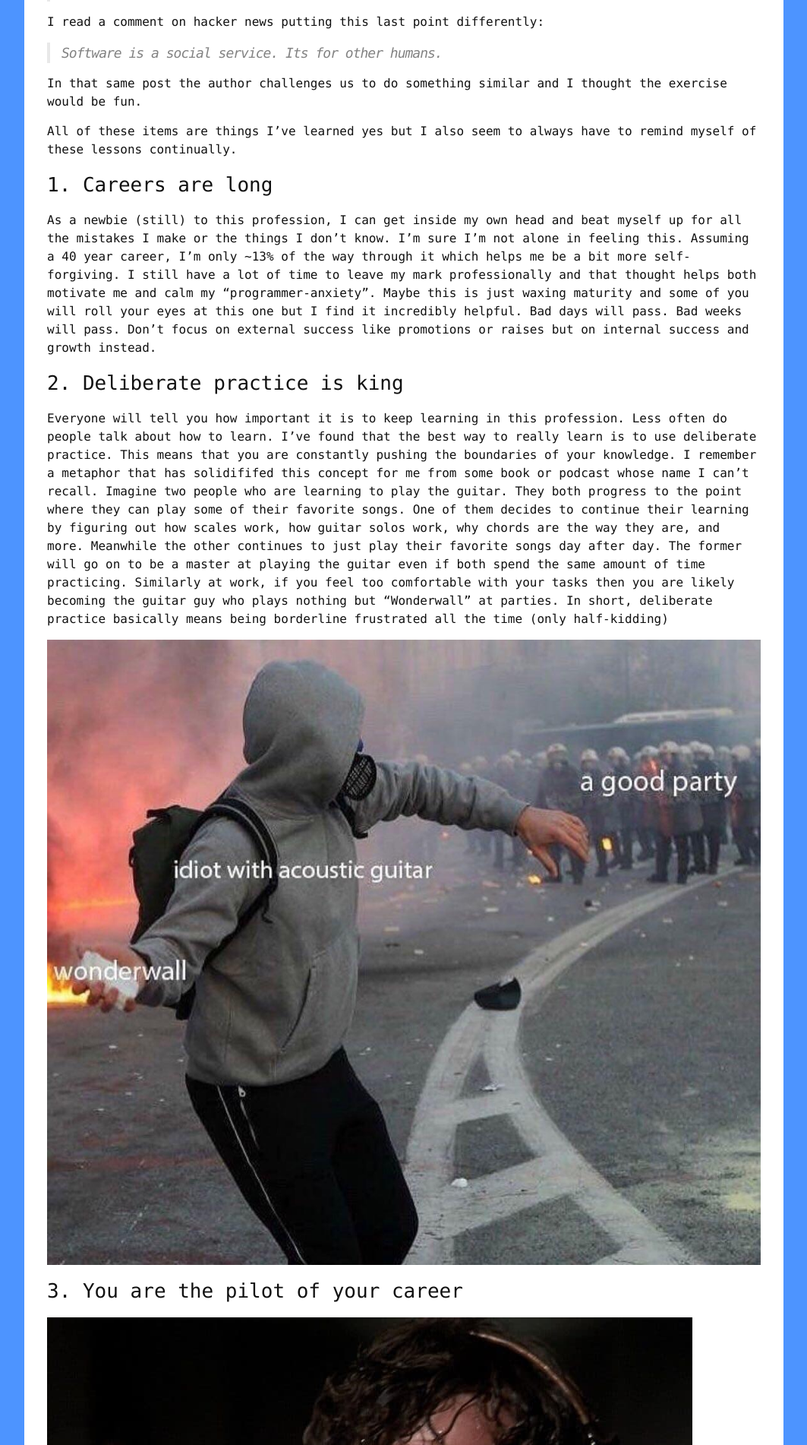
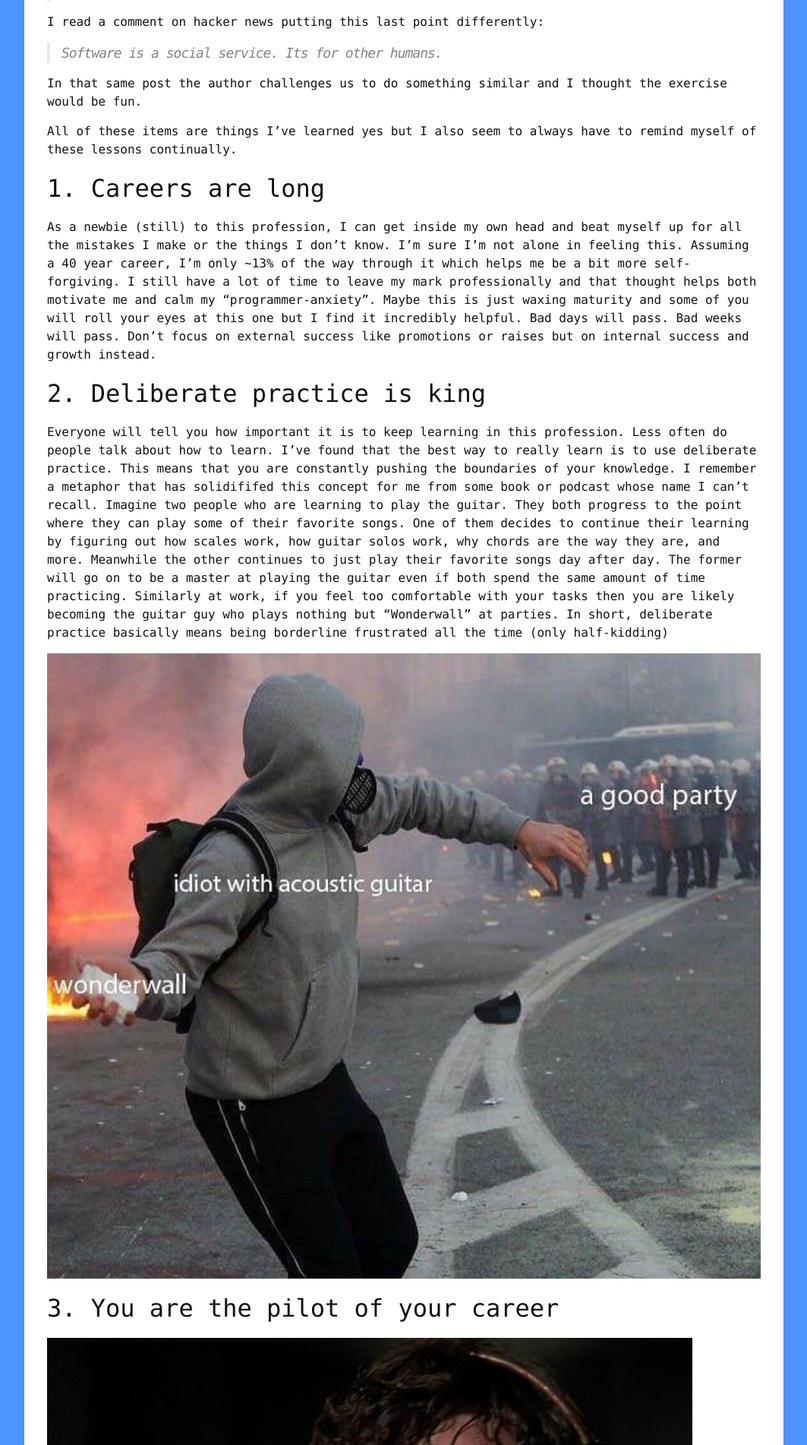
Before and after one commit to spence95/spence95.github.io, a Jekyll site: the page built from _posts/2021-10-09-reflecting-on-five-plus-years.markdown, in a window 1280 px wide. Shown: the part 513-2415 px from the top of the page at 76% size, without its empty margins (108-1171 px from the left). Built offline with Jekyll 4.4.1, drawn with Linux system fonts in a browser that asks for light colours.

Commit message:
Changing header sizes

```diff
--- a/_posts/2021-10-09-reflecting-on-five-plus-years.markdown
+++ b/_posts/2021-10-09-reflecting-on-five-plus-years.markdown
@@ -23,11 +23,11 @@ In that same post the author challenges us to do something similar and I thought
 
 All of these items are things I've learned yes but I also seem to always have to remind myself of these lessons continually.
 
-### 1. Careers are long
+## 1. Careers are long
 
 As a newbie (still) to this profession, I can get inside my own head and beat myself up for all the mistakes I make or the things I don't know. I'm sure I'm not alone in feeling this. Assuming a 40 year career, I'm only ~13% of the way through it which helps me be a bit more self-forgiving. I still have a lot of time to leave my mark professionally and that thought helps both motivate me and calm my "programmer-anxiety". Maybe this is just waxing maturity and some of you will roll your eyes at this one but I find it incredibly helpful. Bad days will pass. Bad weeks will pass. Don't focus on external success like promotions or raises but on internal success and growth instead.
 
-### 2. Deliberate practice is king
+## 2. Deliberate practice is king
 
 Everyone will tell you how important it is to keep learning in this profession. Less often do people talk about how to learn. I've found that the best way to really learn is to use deliberate practice. This means that you are constantly pushing the boundaries of your knowledge. I remember a metaphor that has solidififed this concept for me from some book or podcast whose name I can't recall. Imagine two people who are learning to play the guitar. They both progress to the point where they can play some of their favorite songs. One of them decides to continue their learning by figuring out how scales work, how guitar solos work, why chords are the way they are, and more. Meanwhile the other continues to just play their favorite songs day after day. The former will go on to be a master at playing the guitar even if both spend the same amount of time practicing. Similarly at work, if you feel too comfortable with your tasks then you are likely becoming the guitar guy who plays nothing but "Wonderwall" at parties. In short, deliberate practice basically means being borderline frustrated all the time (only half-kidding)
 
@@ -35,19 +35,19 @@ Everyone will tell you how important it is to keep learning in this profession.
 <img src="/assets/2021-10-09/lnsvz6ghgd031.jpeg" />
 </p>
 
-### 3. You are the pilot of your career
+## 3. You are the pilot of your career
 
 ![Airplane anyone?](/assets/2021-10-09/airplane-850x600.jpeg)
 
 At my job right out of school I found myself tasked with writing an SSIS program to basically automate what an excel spreadsheet was doing (excel driven development???). If you know anything about <a href="https://docs.microsoft.com/en-us/sql/integration-servicessql-server-integration-services?view=sql-server-ver15">SSIS</a> then you'll know it's dreadfully boring to work in, very rigid in what it can do, and not really programming. Lesson 1 above hadn't really sunk into me yet and so I frantically and repeatedly annoyed the crap out of my then-manager to get me <i>real</i>™ programming work. Looking back, I realize now that I could've solved those same problems using programming instead of SSIS and the resulting solution would've been much better. Instead I mistakenly assumed it was someone else's problem to get me the work I wanted to do and thus missed out on the very opportunity I wanted to tackle as it sat right under my nose. As the next few years passed I sought to solve problems with programming while deepening my skills in it. Ultimately I landed an engineering job at AWS. This has led me to believe that most people can alter the course of their careers little by little over time by taking the initiative.
 
-### 4. Being deliberate is better than being fast, most of the time
+## 4. Being deliberate is better than being fast, most of the time
 
 ![MEME](/assets/2021-10-09/5pvfup.jpeg)
 
 Making informed decisions while carefully working towards a goal feels a lot different from just trying to get something done as fast as possible. Businesses typically put pressure on timelines for projects to the point where it feels like the only goal you have is to get something delivered before time runs out. It's taken some time to figure out how to divorce myself from that pressure in order to build something the right way. It's tricky because timelines exist for a reason and you don't want to spin your wheels "gold-plating" something. So how do you know when enough is enough or when not enough is not enough? Well, it's a work in progress and more of an art than a science ;) A rule of thumb I try to stick to is to make sure the code will be stable enough, will scale well enough, and is maintainable (readable and has good logging). Sacrificing too much on any of those things will only waste your time later.
 
-### 5. Writing maintainable code takes zero added effort
+## 5. Writing maintainable code takes zero added effort
 
 ![Will a gif work?](/assets/2021-10-09/1FcKXFz.gif)
 
```
